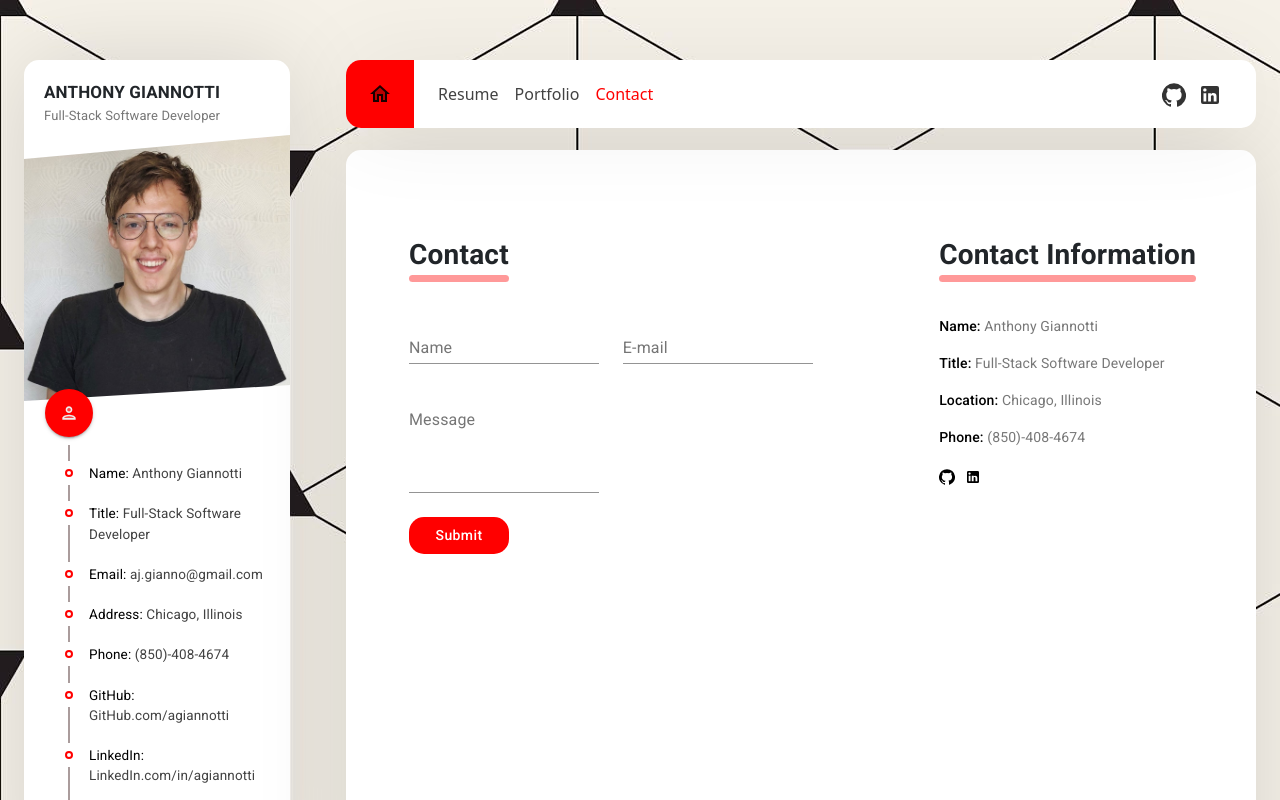
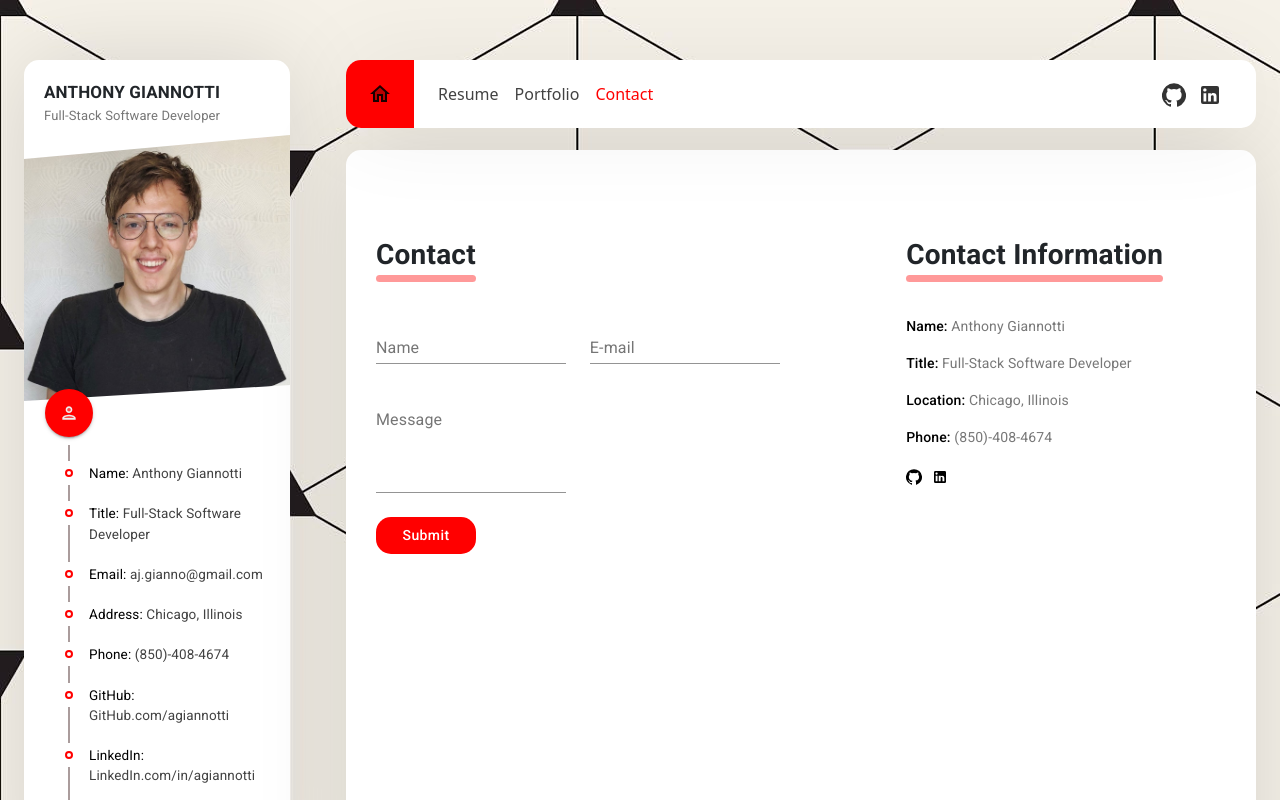
Before and after one commit to agiannotti/hello-portfolio, a React (Create React App) app: page /contact in a window 1280 px wide. Shown: the top 800 px of the page. Built offline with nearby package versions, Linux system fonts and the light colour scheme.

Commit message:
removed ml_15 from contact container class

```diff
--- a/src/pages/Contact/Contact.js
+++ b/src/pages/Contact/Contact.js
@@ -8,7 +8,7 @@ const Contact = () => {
   return (
     <>
       {/* Contact */}
-      <Grid container spacing={2} className='section pt_45 pb_45 ml_15'>
+      <Grid container spacing={2} className='section pt_45 pb_45'>
         {/* Contact Form */}
         <Grid item xs={12} lg={7}>
           <Grid container>
```
